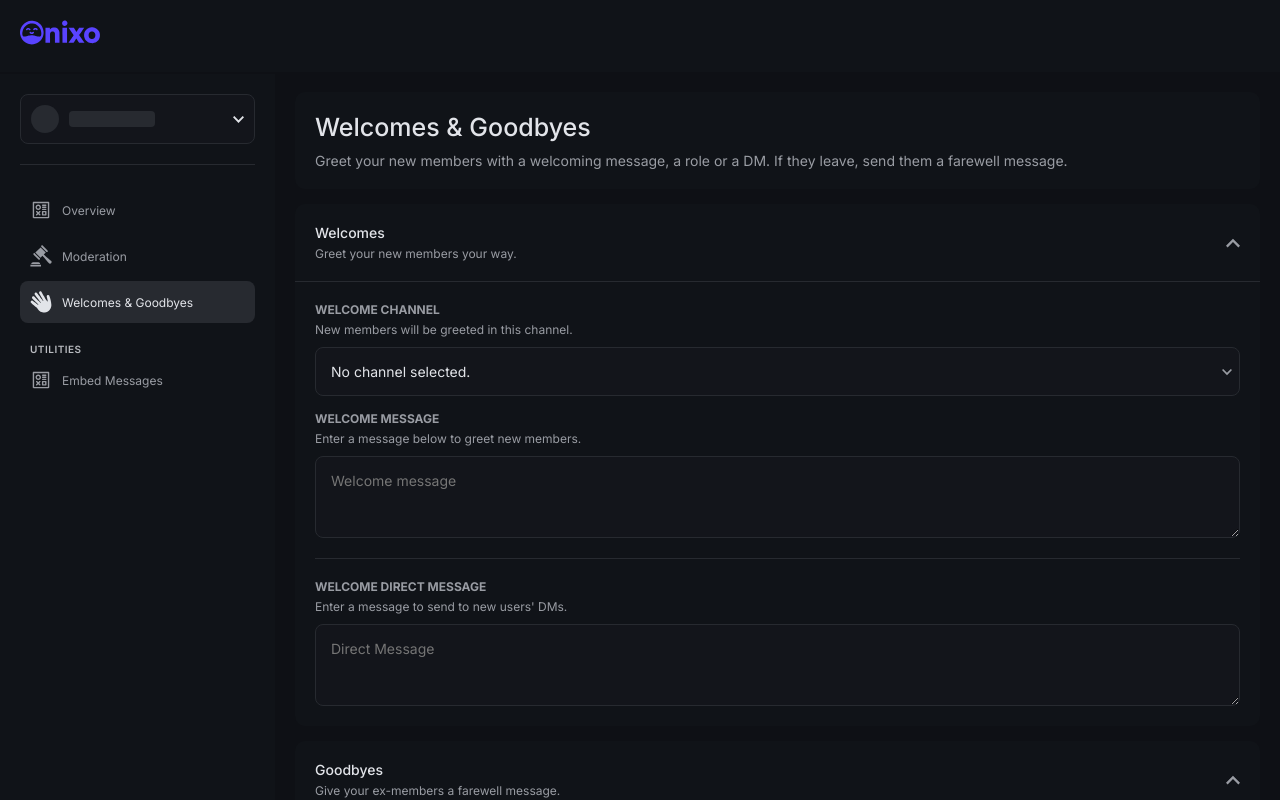
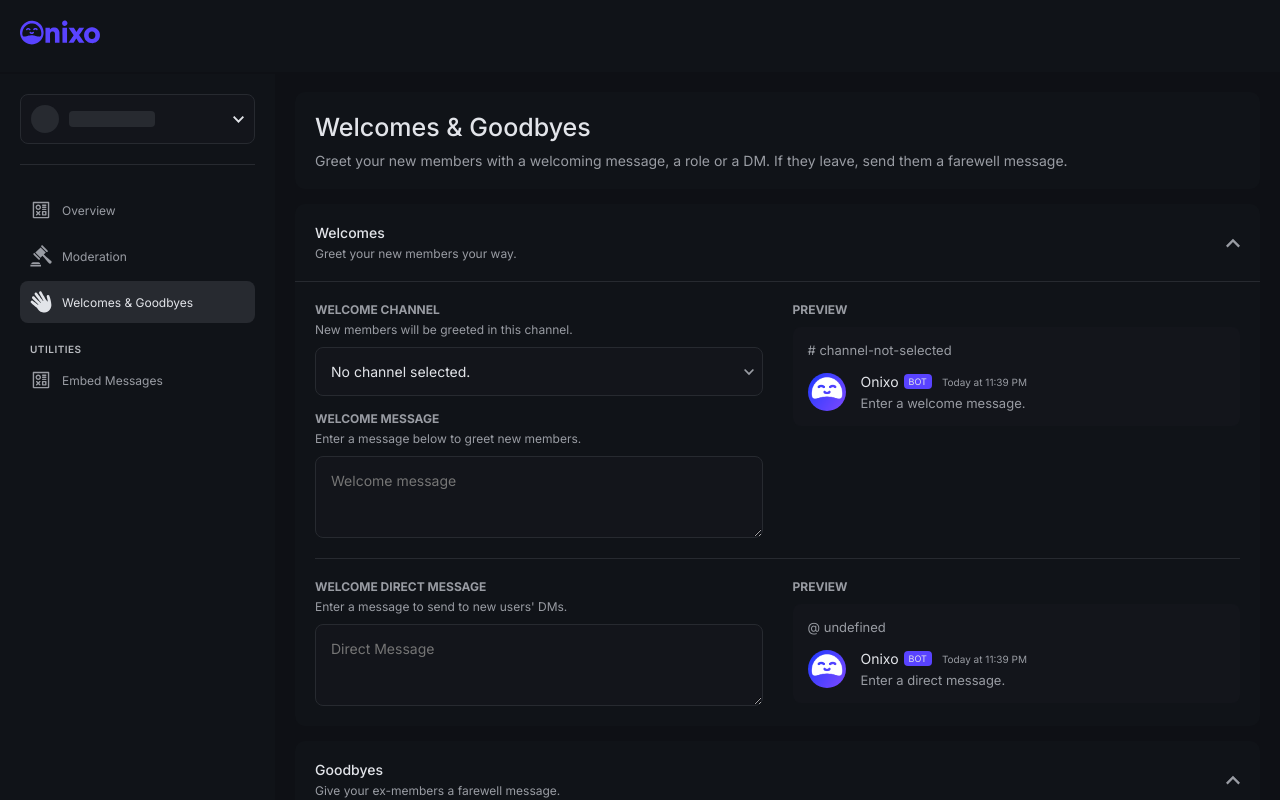
Before and after one commit to Poxie/onixo-new, a Next.js app in the folder frontend/: page /dashboard/1/greetings/ in a window 1280 px wide. Shown: the top 800 px of the page. Built offline with nearby package versions, Linux system fonts and the light colour scheme; what next-redux-wrapper would draw is missing.

Commit message:
Added loading state to input and message previews

```diff
--- a/frontend/components/dashboard/message-preview/MessagePreview.module.scss
+++ b/frontend/components/dashboard/message-preview/MessagePreview.module.scss
@@ -8,6 +8,13 @@
     font-size: 13px;
     color: var(--text-secondary);
     margin-bottom: var(--spacing-quaternary);
+}
+.skeleton-text {
+    height: 16px;
+    width: 120px;
+    display: block;
+    background-color: var(--background-quaternary);
+    border-radius: 4px;
 }
 .main {
     display: flex;
--- a/frontend/components/dashboard/message-preview/index.tsx
+++ b/frontend/components/dashboard/message-preview/index.tsx
@@ -6,7 +6,7 @@
 import { useGuildId } from '@/hooks/useGuildId';
 import { useAppSelector } from '@/redux/store';
 import { selectGuildById } from '@/redux/dashboard/selectors';
-import { Embed as EmbedType } from '@/types';
+import { Embed as EmbedType, Guild, User } from '@/types';
 import { getCurrentTime } from '@/utils';
 import { Embed } from '@/components/embed';
 
@@ -15,13 +15,13 @@
     message?: string;
     embed?: EmbedType;
     placeholder?: string;
-}> = ({ channelName, message, embed, placeholder }) => {
+    loading?: boolean;
+}> = ({ channelName, message, embed, placeholder, loading }) => {
     const guildId = useGuildId();
     const { user } = useAuth();
 
     const guild = useAppSelector(state => selectGuildById(state, guildId));
 
-    if(!guild || !user) return null;
     return(
         <div>
             <ModuleSubheader>
@@ -29,7 +29,9 @@
             </ModuleSubheader>
             <div className={styles['container']}>
                 <span className={styles['channel']}>
-                    {channelName}
+                    {!loading ? channelName : (
+                        <span className={styles['skeleton-text']} />
+                    )}
                 </span>
                 <div className={styles['main']}>
                     <Image
@@ -47,12 +49,16 @@
                             <span className={styles['timestamp']}>Today at {getCurrentTime()}</span>
                         </span>
                         <span className={styles['message']}>
-                            {message ? replaceVariables(message, user, guild) : (
-                                <span className={styles['empty-message']}>
-                                    {placeholder}
-                                </span>
+                            {loading ? (
+                                <span className={styles['skeleton-text']} />
+                            ) : (
+                                message ? replaceVariables(message, user as User, guild as Guild) : (
+                                    <span className={styles['empty-message']}>
+                                        {placeholder}
+                                    </span>
+                                )
                             )}
-                            {embed && (
+                            {!loading && embed && (
                                 <Embed {...embed} />
                             )}
                         </span>
--- a/frontend/components/input/index.tsx
+++ b/frontend/components/input/index.tsx
@@ -15,8 +15,9 @@
     placeholder?: string;
     icon?: ReactElement;
     defaultValue?: string;
+    loading?: boolean;
 }
-export const Input = React.forwardRef<HTMLInputElement, InputProps>(({ focusOnMount, containerClassName, inputClassName, onChange, onSubmit, onFocus, onBlur, name, placeholder, icon, textArea=false, type='text', defaultValue='' }, ref) => {
+export const Input = React.forwardRef<HTMLInputElement, InputProps>(({ focusOnMount, containerClassName, inputClassName, onChange, onSubmit, onFocus, onBlur, name, placeholder, icon, textArea=false, type='text', defaultValue='', loading=false }, ref) => {
     const inputRef = useRef<any>(null);
     useImperativeHandle(ref, () => inputRef.current as HTMLInputElement);
 
@@ -53,7 +54,8 @@
         id: name,
         required: true,
         ref: inputRef,
-        placeholder
+        placeholder: loading ? 'Loading...' : placeholder,
+        disabled: loading
     }
 
     containerClassName = [
```
